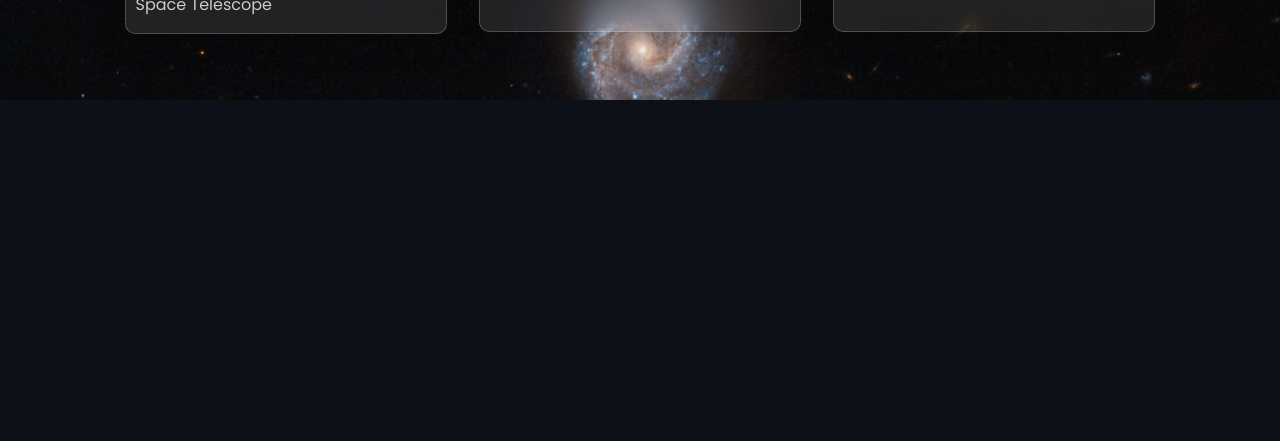
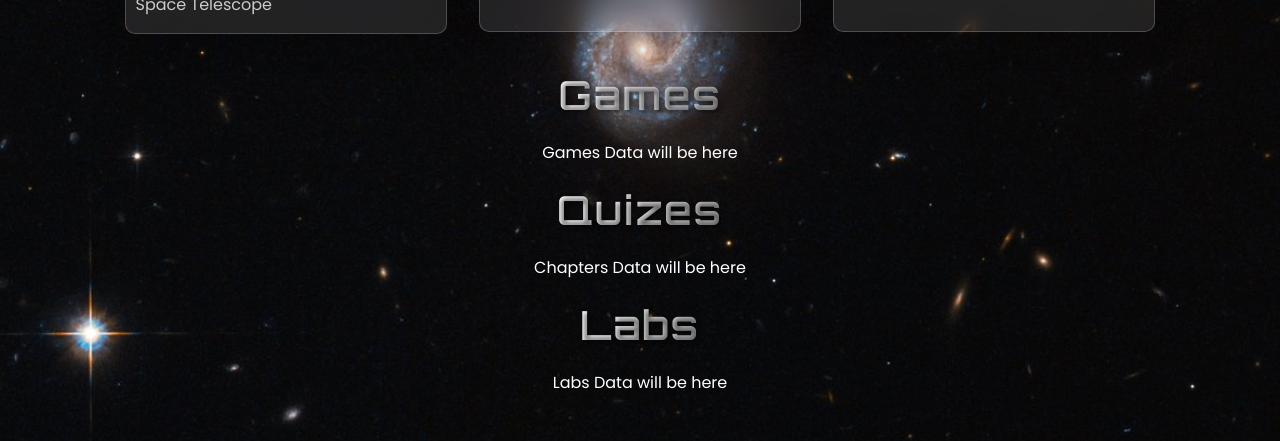
Before and after one commit to SharQawyCS/nasa-project, a React (Create React App) app: page / in a window 1280 px wide. Shown: the part 1148-1589 px from the top of the page. Before the commit the page ends 1248 px from the top, so only its background shows below. Built offline with nearby package versions, Linux system fonts and the light colour scheme; the HTML template or start-up script is replaced by a standard one.

Commit message:
Add home page sections

```diff
--- /dev/null
+++ b/src/components/GamesSection/GamesSection.js
@@ -0,0 +1,13 @@
+import React from 'react';
+import Title from '../Title/Title';
+
+const GamesSection = () => {
+    return (
+        <>
+            <Title>Games</Title>
+            <div className="card-container">Games Data will be here</div>
+        </>
+    );
+};
+
+export default GamesSection;
--- /dev/null
+++ b/src/components/LabsSection/LabsSection.js
@@ -0,0 +1,13 @@
+import React from 'react';
+import Title from '../Title/Title';
+
+const LabsSection = () => {
+    return (
+        <>
+            <Title>Labs</Title>
+            <div className="card-container">Labs Data will be here</div>
+        </>
+    );
+};
+
+export default LabsSection;
--- /dev/null
+++ b/src/components/QuizesSection/QuizesSection.js
@@ -0,0 +1,13 @@
+import React from 'react';
+import Title from '../Title/Title';
+
+const QuizesSection = () => {
+    return (
+        <>
+            <Title>Quizes</Title>
+            <div className="card-container">Chapters Data will be here</div>
+        </>
+    );
+};
+
+export default QuizesSection;
--- a/src/pages/HomePage/HomePage.js
+++ b/src/pages/HomePage/HomePage.js
@@ -1,11 +1,17 @@
 import React from 'react';
 import './HomePage.css';
 import ChaptersSection from '../../components/ChaptersSection/ChaptersSection';
+import GamesSection from '../../components/GamesSection/GamesSection';
+import QuizesSection from '../../components/QuizesSection/QuizesSection';
+import LabsSection from '../../components/LabsSection/LabsSection';
 
 const HomePage = () => {
     return (
         <div className="landing-page">
             <ChaptersSection />
+            <GamesSection />
+            <QuizesSection />
+            <LabsSection />
         </div>
     );
 };
```
Also changed, not shown: src/components/GamesSection/GamesSection.css (added), src/components/LabsSection/LabsSection.css (added), src/components/QuizesSection/QuizesSection.css (added).
